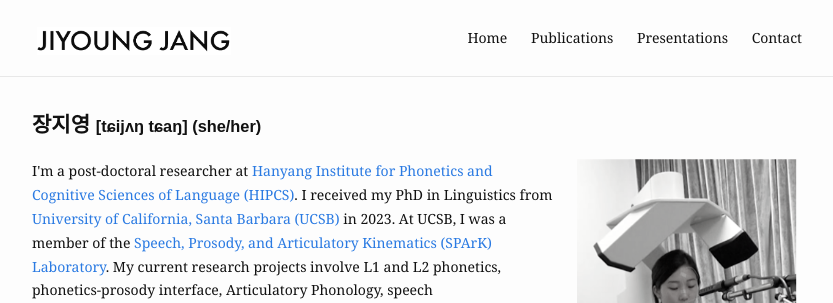
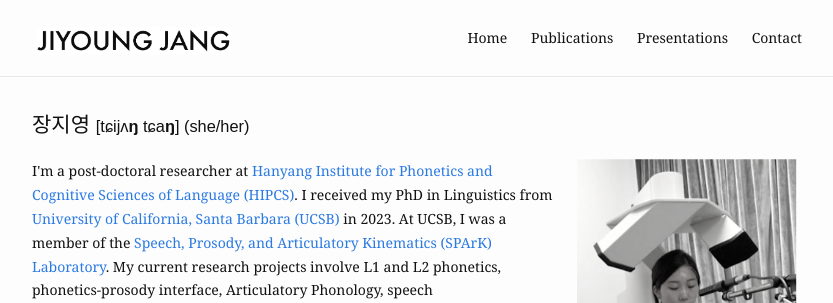
Before and after one commit to jiyoungj/jiyoungj.github.io, a Jekyll site: the page built from index.md, in a window 1280 px wide. Shown: the top 303 px of the page, without its empty margins (223-1056 px from the left). Built offline with Jekyll 4.4.1, drawn with Linux system fonts in a browser that asks for light colours; some web fonts are replaced.

Commit message:
Update _base.scss

```diff
--- a/_sass/_base.scss
+++ b/_sass/_base.scss
@@ -33,6 +33,11 @@
   color: $text-color;
   background-color: $background-color;
   -webkit-text-size-adjust: 100%;
+}
+
+/* added for boldface */
+strong, b {
+  font-weight: 700 !important;
 }
 
 /**
@@ -103,7 +108,7 @@
 h4,
 h5,
 h6 {
-  /* font-weight: 300; */
+  font-weight: 300;
   font-family: "Futura", sans-serif;
 }
 
```
